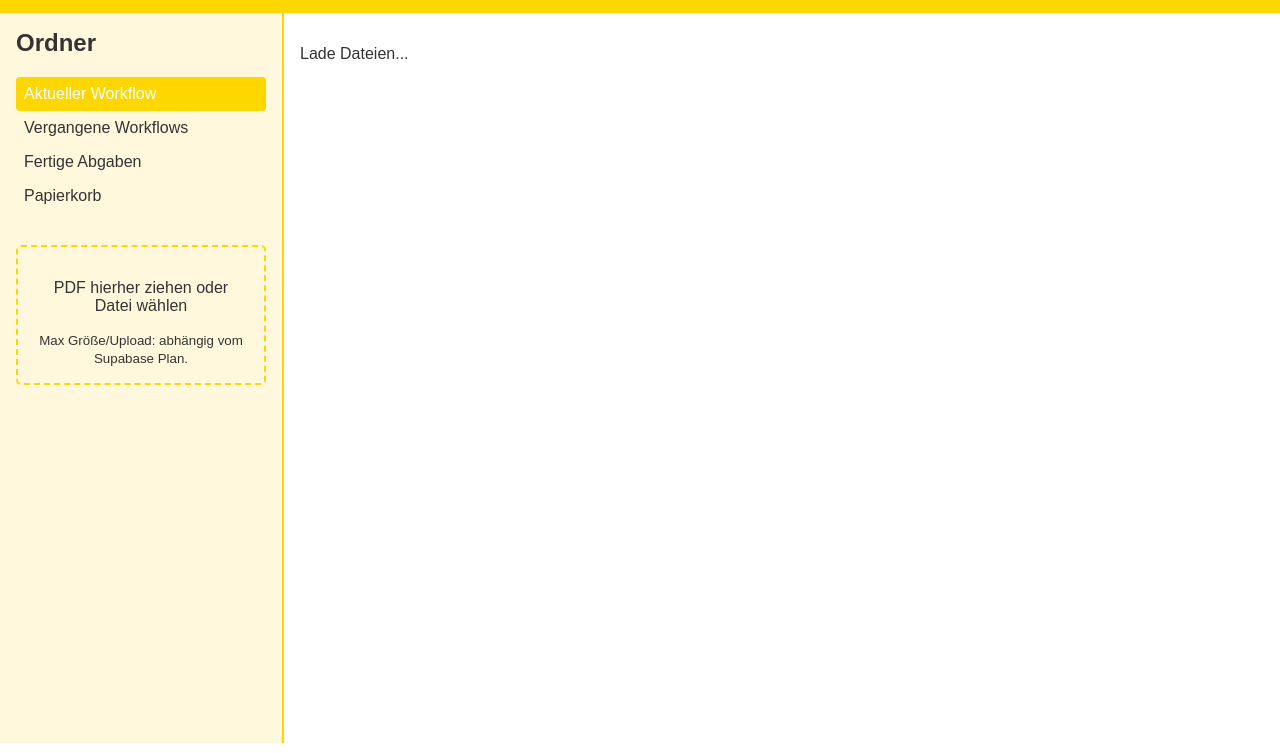
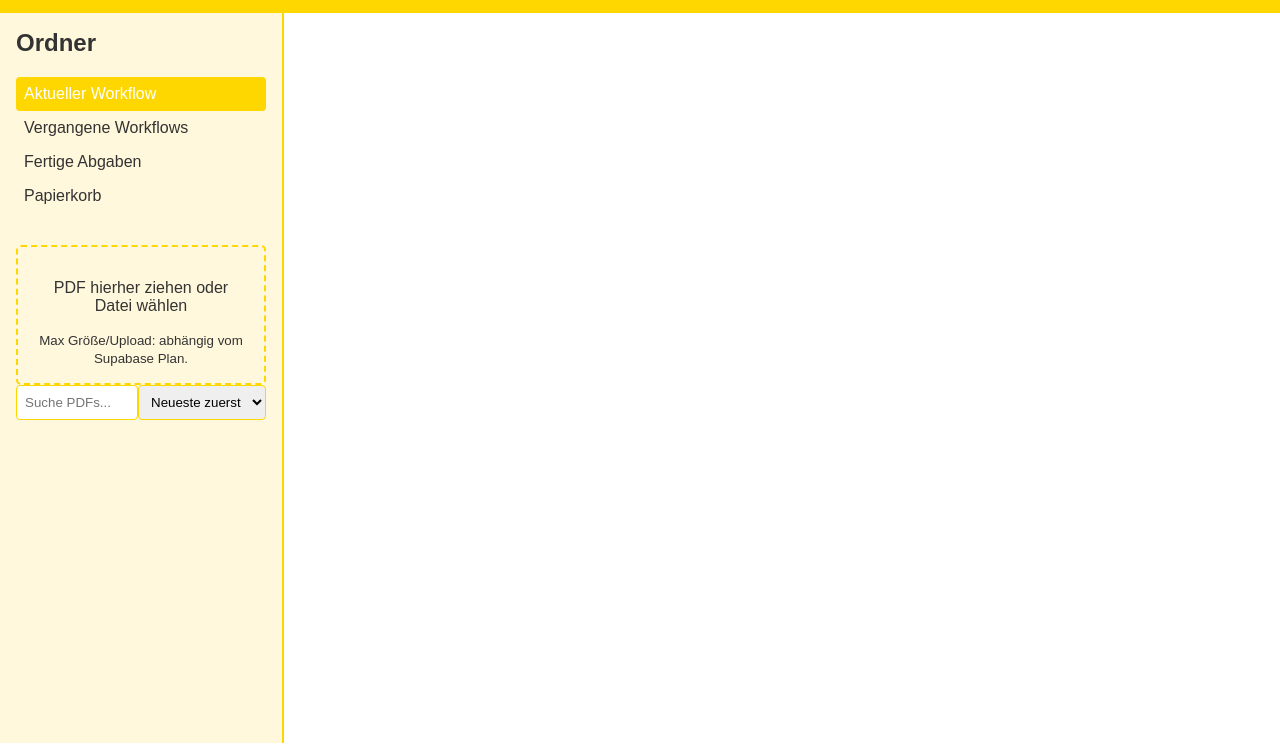
Before and after one commit to SnickersDE/pdf-collab, a plain HTML site: page index.html in a window 1280 px wide. Shown: the part 47-800 px from the top of the page. Drawn offline with nearby package versions, Linux system fonts and the light colour scheme; a script that the page names is missing.

Commit message:
Enhance PDF upload interface with search and sort
Added a toolbar for searching and sorting PDFs.

```diff
--- a/index.html
+++ b/index.html
@@ -3,11 +3,10 @@
 <head>
   <meta charset="utf-8">
   <meta name="viewport" content="width=device-width,initial-scale=1">
-  <title>PDF-Collab (Supabase)</title>
+  <title>PDF-Collab</title>
   <link rel="stylesheet" href="style.css">
 </head>
 <body>
-
 <header class="topbar">
   <h1>PDF-Collab</h1>
 </header>
@@ -29,12 +28,20 @@
       <input type="file" id="fileInput" accept="application/pdf" hidden>
       <small>Max Größe/Upload: abhängig vom Supabase Plan.</small>
     </div>
+
+    <div class="toolbar">
+      <input id="search" placeholder="Suche PDFs...">
+      <select id="sortBy">
+        <option value="date-desc">Neueste zuerst</option>
+        <option value="date-asc">Älteste zuerst</option>
+        <option value="name-asc">Name A→Z</option>
+        <option value="name-desc">Name Z→A</option>
+      </select>
+    </div>
   </aside>
 
   <section class="main-area">
-      <div class="pdf-list" id="pdfList">
-        <p>Lade Dateien...</p>
-      </div>
+    <div id="pdfList" class="pdf-list"></div>
 
     <div id="viewer" class="viewer" style="display:none">
       <div class="viewer-toolbar">
@@ -46,7 +53,6 @@
   </section>
 </main>
 
-  <script src="https://cdn.jsdelivr.net/npm/@supabase/supabase-js@2/dist/supabase.min.js"></script>
 <script type="module" src="config.js"></script>
 <script type="module" src="app.js"></script>
 </body>
```
Lines whose indentation alone changed are shown as unchanged.
